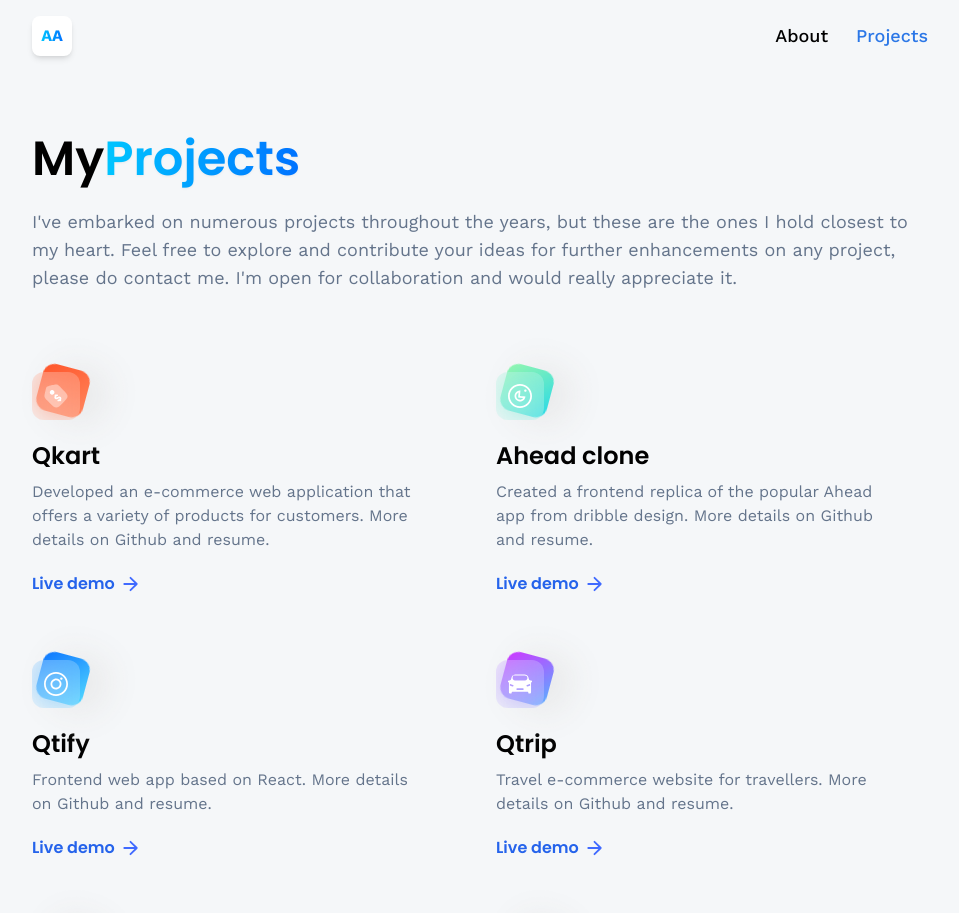
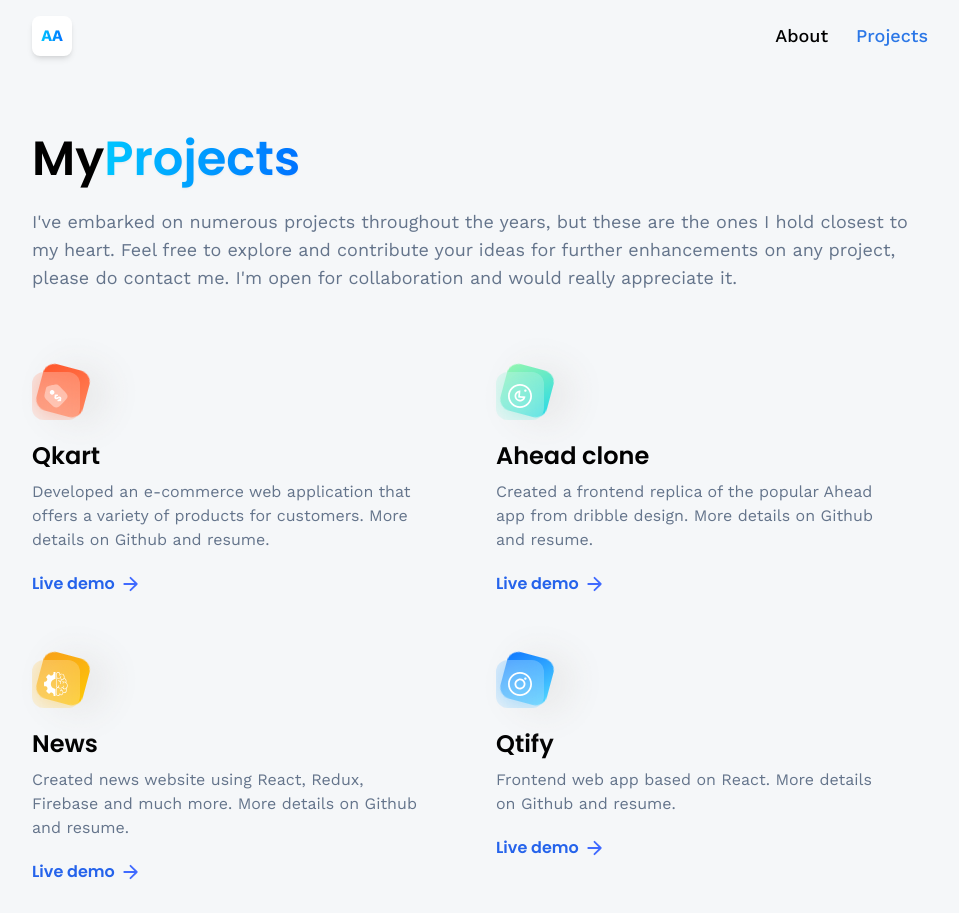
Before and after one commit to toakshh/portfolio, a React (Vite) app: page /project in a window 1280 px wide. Shown: the top 913 px of the page, without its empty margins (160-1119 px from the left). Built offline with nearby package versions, Linux system fonts and the light colour scheme.

Commit message:
[Add] added download resume button and added news project into the project list

```diff
--- a/src/components/HomeInfo.jsx
+++ b/src/components/HomeInfo.jsx
@@ -2,15 +2,36 @@ import React from "react";
 import { Link } from "react-router-dom";
 import { arrow } from "../assets/icons";
 
-const InfoBox = ({ text, link, btnText }) => (
+const InfoBox = ({ text, link, btnText }) => {
+  const downloadResume = () => {
+    const link =
+      "https://drive.google.com/file/d/1Hr8Enay6h_mHCTbcKv1wH0w56KjxwwgU/view?usp=sharing";
+    window.open(link, "_blank");
+  };
+  const handleButtonClick = () => {
+    if (btnText === "Get my resume") {
+      downloadResume();
+    }
+  };
+
+  return (
     <div className="info-box">
       <p className="font-medium sm:text-xl text-center">{text}</p>
-    <Link to={link} className="neo-brutalism-white neo-btn">
+      <Link
+        to={link}
+        className="neo-brutalism-white neo-btn"
+        onClick={handleButtonClick}
+      >
         {btnText}
-      <img src={arrow} alt="arrow button" className="w-4 h-4 object-contain" />
+        <img
+          src={arrow}
+          alt="arrow button"
+          className="w-4 h-4 object-contain"
+        />
       </Link>
     </div>
   );
+};
 
 const renderContent = {
   1: (
@@ -21,16 +42,16 @@ const renderContent = {
   ),
   2: (
     <InfoBox
-      text="Worked with many companies and picked up many skills around the way"
+      text="Worked on many projects and picked up many skills around the way"
       link="/about"
       btnText="Learn More"
     />
   ),
   3: (
     <InfoBox
-      text="Led multiple projects to success over the years. Curious about the impact?"
-      link="/projects"
-      btnText="Visit my portfolio"
+      text="Get into the details of my projects and resume."
+      link="/project"
+      btnText="Get my resume"
     />
   ),
   4: (
--- a/src/components/Loader.jsx
+++ b/src/components/Loader.jsx
@@ -3,7 +3,7 @@ const Loader = () => {
   return (
     <Html>
       <div className="flex justify-center items-center">
-        <div className="w-20 h-20 border-4 border-opacity-20 border-blue-400 border-t-purple-900 rounded-full animate-spin"></div>
+        <div className="w-20 h-20 border-4 border-opacity-70 border-blue-400 border-t-purple-400 rounded-full animate-spin"></div>
       </div>
     </Html>
   );
--- a/src/constants/index.js
+++ b/src/constants/index.js
@@ -173,6 +173,13 @@ export const projects = [
         link: 'https://density-ahead-akshat.vercel.app/',
     },
     {
+        iconUrl: summiz,
+        theme: 'btn-back-yellow',
+        name: 'News',
+        description: 'Created news website using React, Redux, Firebase and much more. More details on Github and resume.',
+        link: 'https://news-akshat.netlify.app',
+    },
+    {
         iconUrl: snapgram,
         theme: 'btn-back-blue',
         name: 'Qtify',
```
Also changed, not shown: steps.txt. Lines whose indentation alone changed are shown as unchanged.
